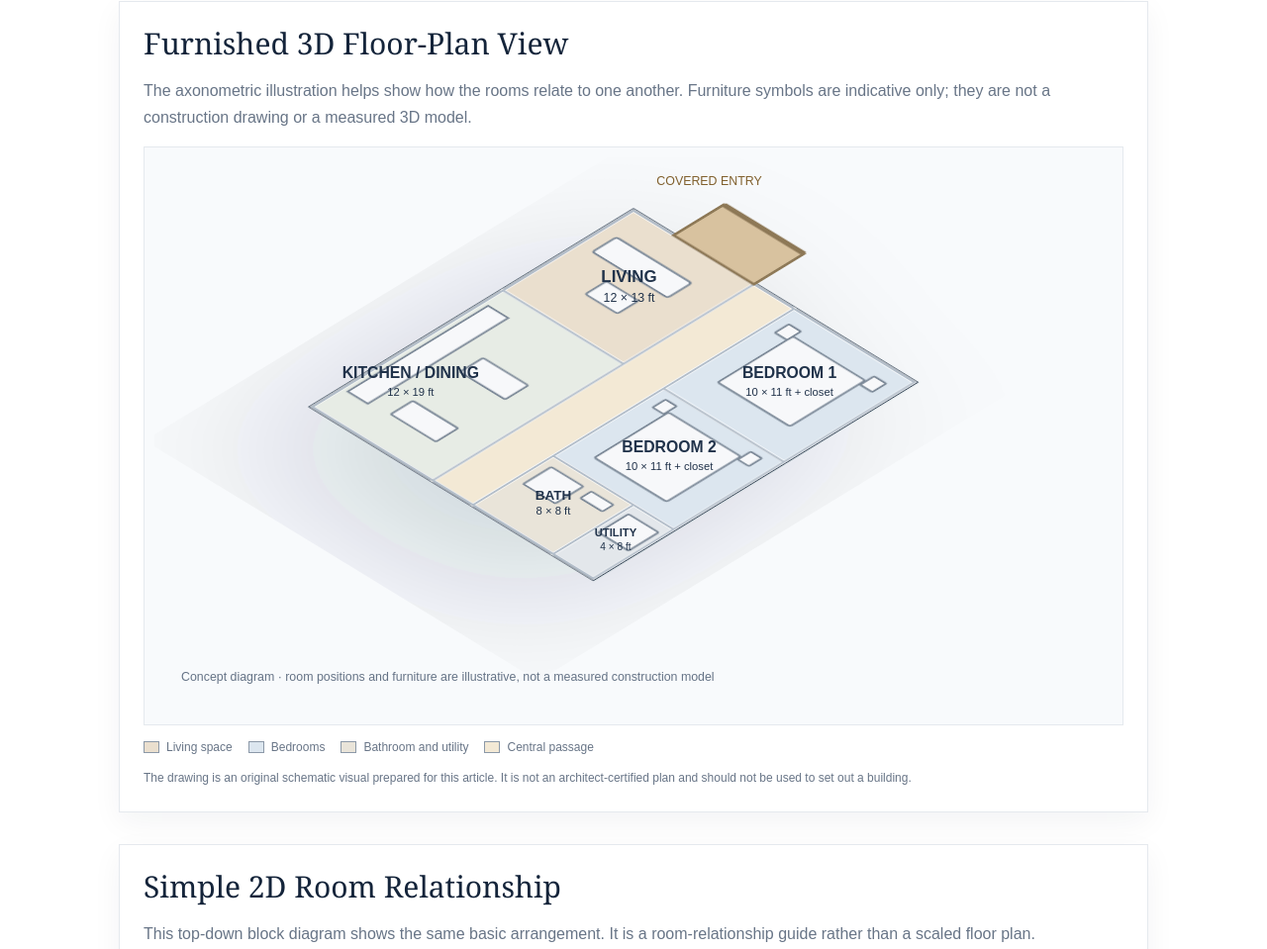
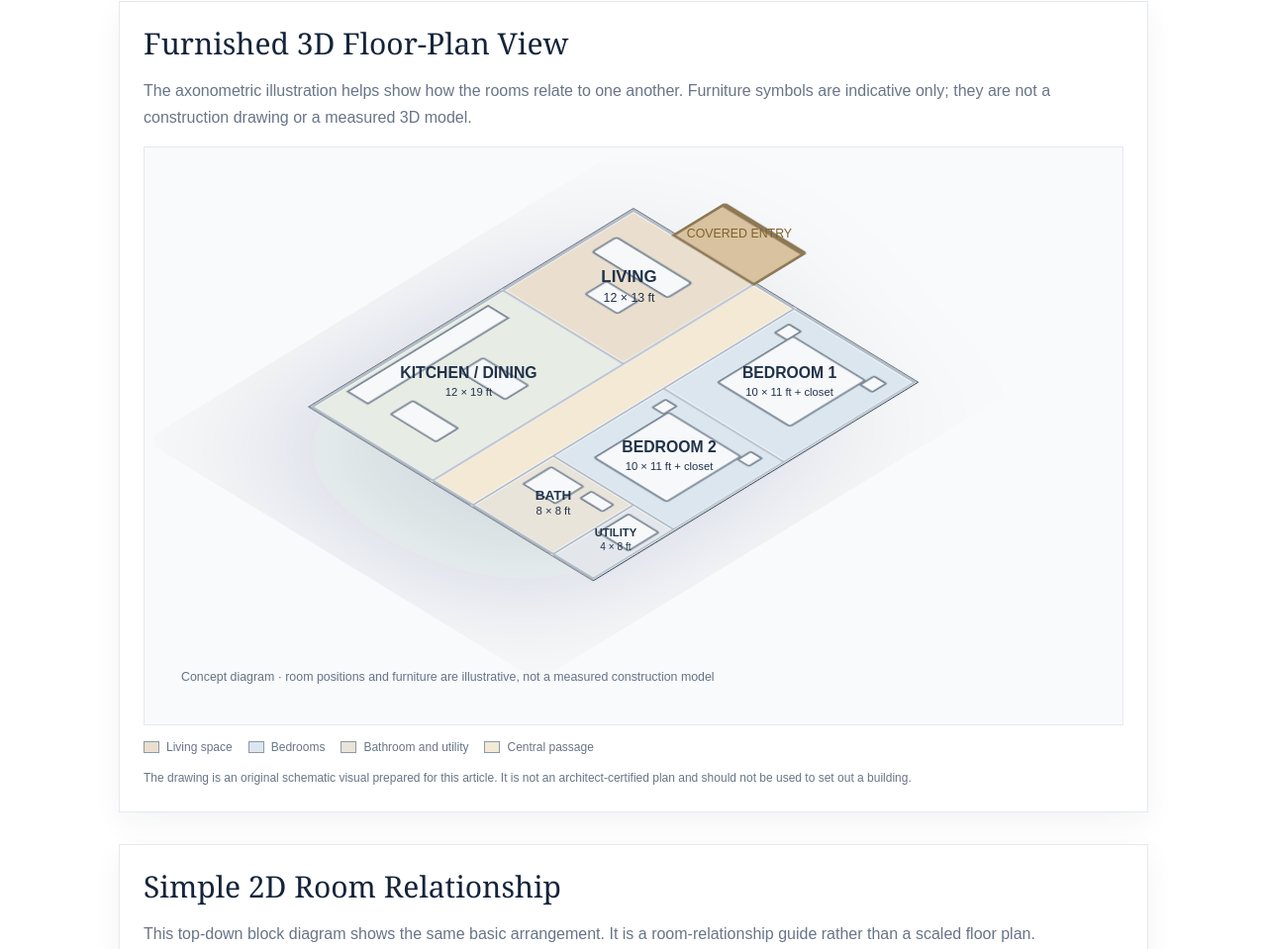
Before and after one commit to dhanushkaprasad2001-max/dreamhome-plans-, a plain HTML site: page 3d-two-bedroom-home-concept.html in a window 1280 px wide. Shown: the part 861-1820 px from the top of the page at 99% size. Drawn offline with Linux system fonts and the light colour scheme.

Commit message:
Align 3D floor-plan room labels

```diff
--- a/3d-two-bedroom-home-concept.html
+++ b/3d-two-bedroom-home-concept.html
@@ -164,15 +164,15 @@
               <text x="426" y="130" font-size="11">12 × 13 ft</text>
               <text x="570" y="198" font-size="14" font-weight="700">BEDROOM 1</text>
               <text x="570" y="214" font-size="10">10 × 11 ft + closet</text>
-              <text x="230" y="198" font-size="14" font-weight="700">KITCHEN / DINING</text>
-              <text x="230" y="214" font-size="10">12 × 19 ft</text>
+              <text x="282" y="198" font-size="14" font-weight="700">KITCHEN / DINING</text>
+              <text x="282" y="214" font-size="10">12 × 19 ft</text>
               <text x="462" y="265" font-size="14" font-weight="700">BEDROOM 2</text>
               <text x="462" y="281" font-size="10">10 × 11 ft + closet</text>
               <text x="358" y="307" font-size="12" font-weight="700">BATH</text>
               <text x="358" y="321" font-size="10">8 × 8 ft</text>
               <text x="414" y="340" font-size="10" font-weight="700">UTILITY</text>
               <text x="414" y="353" font-size="9">4 × 8 ft</text>
-              <text x="498" y="25" font-size="11" fill="#80602d">COVERED ENTRY</text>
+              <text x="525" y="72" font-size="11" fill="#80602d">COVERED ENTRY</text>
             </g>
             <text x="24" y="470" fill="#657386" font-size="11">Concept diagram · room positions and furniture are illustrative, not a measured construction model</text>
           </svg>
```
